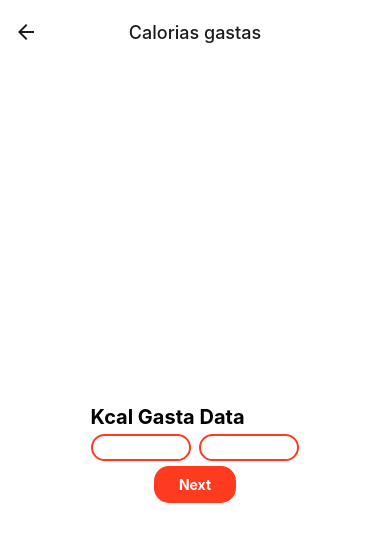
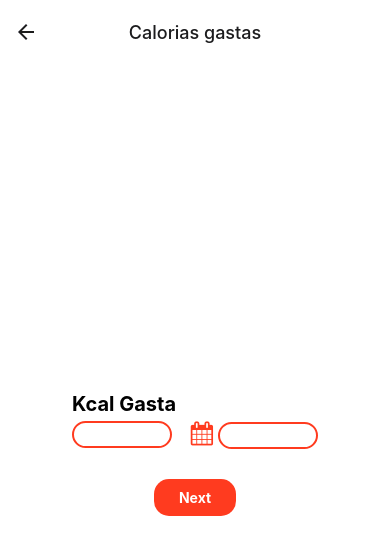
Before and after one commit to wendelfilipe/FeelFit-Project, a React Native app in the folder fitness_app/: screen /DataKcal in a window 390 px wide. Shown: the top 554 px of the page. Built offline with nearby package versions, Linux system fonts and the light colour scheme.

Commit message:
creting page DataKcal, create calendar

```diff
--- a/fitness_app/App.tsx
+++ b/fitness_app/App.tsx
@@ -1,6 +1,8 @@
 import StackRoutes from './src/routes/stackRoutes/stack.routes';
 import { NavigationContainer } from "@react-navigation/native";
-import { SafeAreaProvider, SafeAreaView } from 'react-native-safe-area-context';
+import React from 'react';
+import { SafeAreaView } from 'react-native';
+import { SafeAreaProvider} from 'react-native-safe-area-context';
 
 export default function App() {
   return (
--- a/fitness_app/package.json
+++ b/fitness_app/package.json
@@ -10,6 +10,7 @@
   },
   "dependencies": {
     "@expo/vector-icons": "^14.0.4",
+    "@react-native-community/datetimepicker": "8.0.1",
     "@react-navigation/bottom-tabs": "^6.6.1",
     "@react-navigation/drawer": "^6.7.2",
     "@react-navigation/native": "^6.1.18",
@@ -21,11 +22,13 @@
     "geolib": "^3.3.4",
     "react": "18.2.0",
     "react-native": "0.74.5",
+    "react-native-date-picker": "^5.0.10",
     "react-native-gesture-handler": "^2.16.1",
     "react-native-maps": "1.14.0",
     "react-native-reanimated": "~3.10.1",
     "react-native-safe-area-context": "^4.10.5",
-    "react-native-screens": "^3.31.1"
+    "react-native-screens": "^3.31.1",
+    "react-native-vector-icons": "^10.2.0"
   },
   "devDependencies": {
     "@babel/core": "^7.20.0",
--- a/fitness_app/src/pages/DataKcal.tsx
+++ b/fitness_app/src/pages/DataKcal.tsx
@@ -1,11 +1,23 @@
+import { FontAwesome } from "@expo/vector-icons";
 import React, { useState } from "react";
-import { Text, TextInput, TouchableOpacity, View } from "react-native";
+import { Button, Platform, Text, TextInput, TouchableOpacity, View } from "react-native";
+import DateTimePicker from '@react-native-community/datetimepicker';
+
 
 import styles from "src/styles/form/styles";
 import { Props } from "src/typescript/LoginScreenNavigationProp";
 
 const DataKcal: React.FC<Props> = ({ navigation }) => {
     const [Kcal, setKcal] = useState<number | undefined>()
+    const [date, setDate] = useState<Date>(new Date());
+    const [open, setOpen] = useState<boolean>(false);
+
+    const onChange = (event: any, selectedDate: Date | undefined) => {
+        const currentDate = selectedDate || date;
+        setOpen(Platform.OS === 'ios' ? true : false); // Fechar o picker após seleção no Android
+        setDate(currentDate);
+      };
+
 
     const onClick = () => {
         navigation.navigate('DrawerRoutes')
@@ -22,10 +34,26 @@ const DataKcal: React.FC<Props> = ({ navigation }) => {
                         </TextInput>
                     </View>
                     <View style={styles.dateContainer}>
-                        <Text style={styles.text}>Data</Text>
+                        <TouchableOpacity onPress={() => {
+                                alert("Opening DatePicker");
+                                setOpen(true);
+                            }}>
+                            <FontAwesome name="calendar" size={24} color='#ff3b1f' style={styles.icon}></FontAwesome>
+                        </TouchableOpacity>
+                        {open && (
+                            <DateTimePicker
+                                testID="dateTimePicker"
+                                value={date}
+                                mode="date"
+                                is24Hour={true}
+                                display="default"
+                                onChange={onChange}
+                            />
+                        )}
                         <TextInput style={styles.textInput}
                             onChangeText={(text) => setKcal(parseInt(text, 10))}
-                            keyboardType="default">
+                            editable={false}
+                        >
                         </TextInput>
                     </View>
                 </View>
--- a/fitness_app/src/styles/form/styles.tsx
+++ b/fitness_app/src/styles/form/styles.tsx
@@ -33,7 +33,15 @@ const styles = StyleSheet.create({
 
     },
     dateContainer: {
-
+        flexDirection: 'row',
+        marginLeft: 10,
+        marginTop: 25,
+        marginBottom: 25,
+        justifyContent: 'space-between',
+        alignItems: 'center',
+    },
+    icon: {
+        marginRight: 5
     },
     button:{
         marginTop: 5,
```
Also changed, not shown: 1 other file (tests, documents, lock files or other folders).
